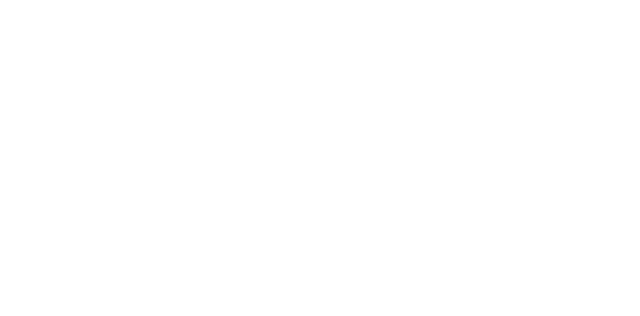
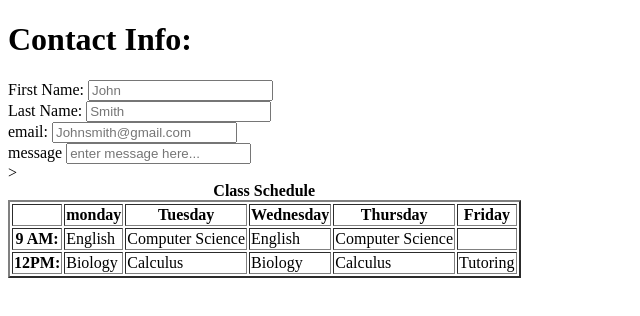
Before and after one commit to mardb/forms_tables, a plain HTML site: page index.html in a window 1280 px wide. Shown: the whole page, without its empty margins (0-640 px from the left). Drawn offline with Linux system fonts and the light colour scheme.

Commit message:
adding form and table

```diff
--- a/index.html
+++ b/index.html
@@ -3,9 +3,56 @@
 <head>
     <meta charset="UTF-8">
     <meta name="viewport" content="width=device-width, initial-scale=1.0">
-    <title>Document</title>
+    <title>Contact Form</title>
 </head>
 <body>
+    <h1>Contact Info:</h1>
+<form>
+    <table>
+        <div>
+        <label for="first-name" >First Name:</label>
+        <input type="text" Id="first-name" name="first-name" placeholder="John">
+    </div>
+    <div>
+        <label for="last-name">Last Name:</label>
+        <input type="text" Id="name" name="last-name" placeholder="Smith">
+    </div>
+        <div>
+        <label for="email">email:</label>
+        <input type="email" id="email" name="email" placeholder="Johnsmith@gmail.com">
+    </div>
+    <div>
+        <label for =Message">message</label>
+        <input type="text" id="message" name="message" placeholder="enter message here...">
+    </div>
+</form>
+<table border="2px solid rgb(200, 200, 200);">
+    <caption style="font-weight: bold;">Class Schedule</caption>
+    <tr>
+        <td>&nbsp;</td>
+        <th>monday</th>
+        <th>Tuesday</th>
+        <th>Wednesday</th>
+        <th>Thursday</th>
+        <th>Friday</th>>
+    </tr>
+    <tr>
+        <th>9 AM:</th>
+        <td>English</td>
+        <td>Computer Science</td>
+        <td>English</td>
+        <td>Computer Science</td>
+        <td>&nbsp;</td>
+    </tr>
+    <tr>
+        <th>12PM:</th>
+        <td>Biology</td>
+        <td>Calculus</td>
+        <td>Biology</td>
+        <td>Calculus</td>
+        <td>Tutoring</td>
+    </tr>
 
+</table>
 </body>
 </html>
```
